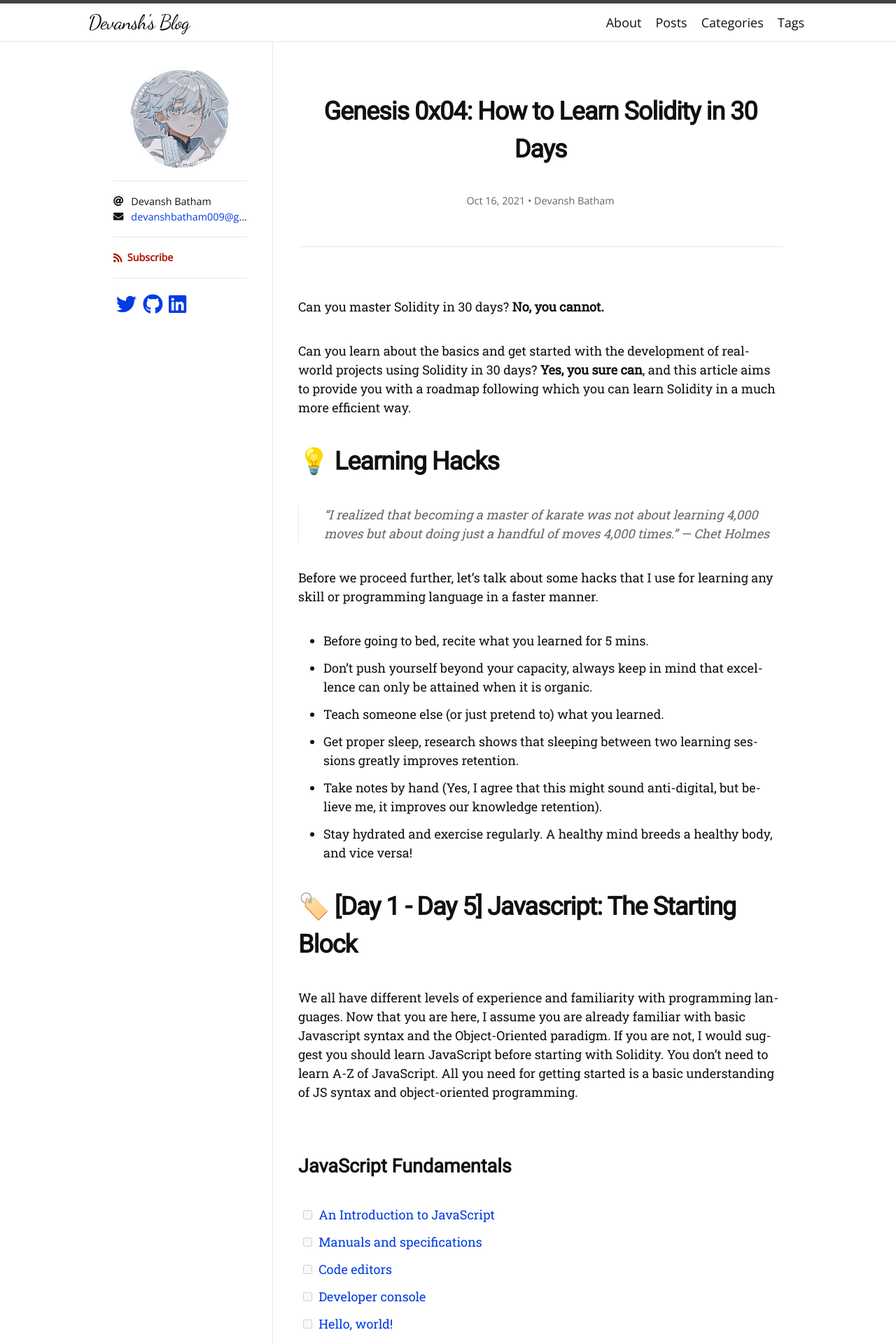
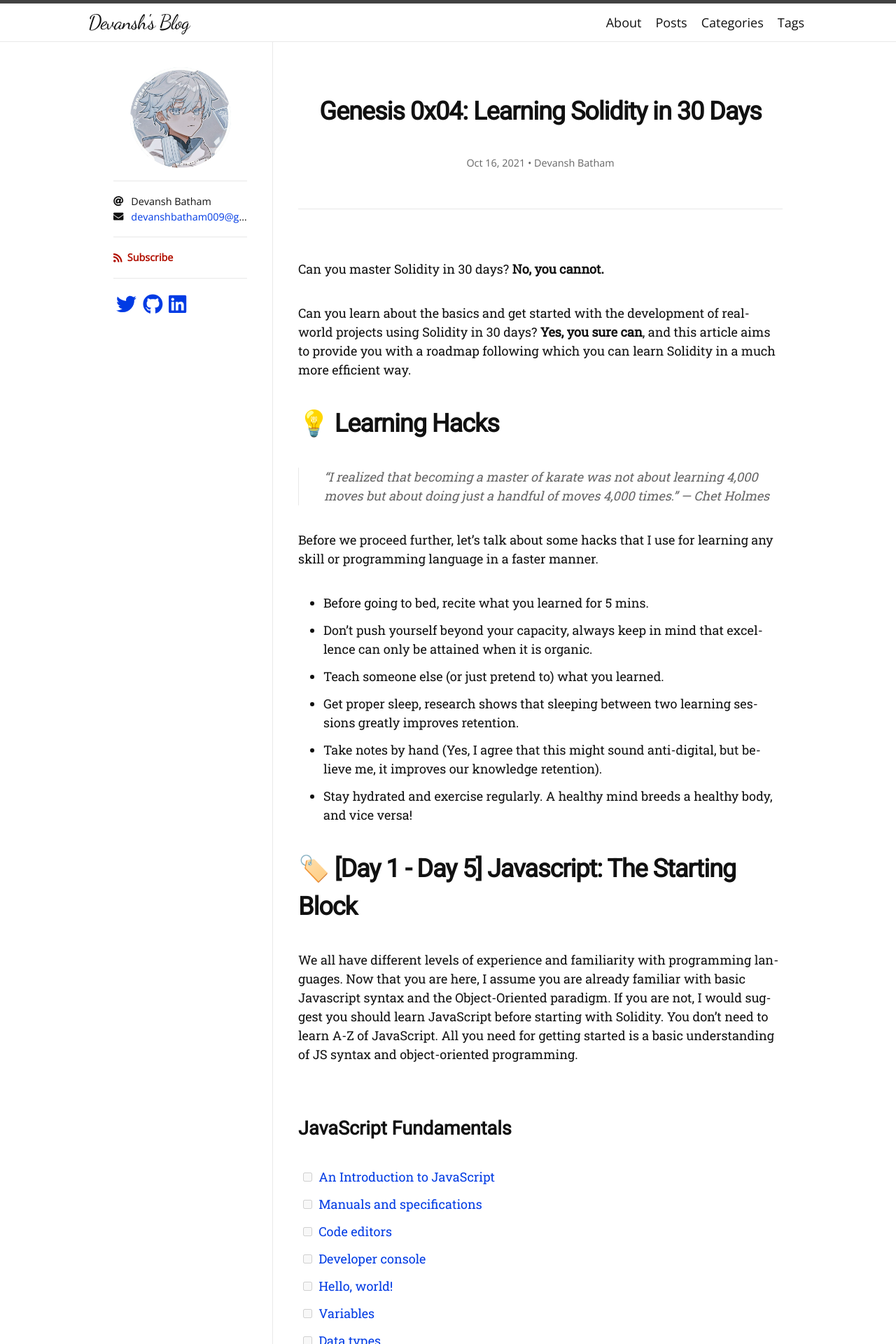
Before and after one commit to devanshbatham/devanshbatham.github.io, a Jekyll site: the page built from _posts/2021-10-16-genesis-0x04.md, in a window 1280 px wide. Shown: the top 1920 px of the page at 70% size. Built offline with Jekyll 4.4.1, drawn with Linux system fonts in a browser that asks for light colours; nearby versions of some CDN libraries; some web fonts are replaced.

Commit message:
Genesis 0x04

```diff
--- a/_posts/2021-10-16-genesis-0x04.md
+++ b/_posts/2021-10-16-genesis-0x04.md
@@ -1,7 +1,7 @@
 ---
 layout: post
 toc: false
-title: "Genesis 0x04: How to Learn Solidity in 30 Days"
+title: "Genesis 0x04: Learning Solidity in 30 Days"
 categories: ["Blockchain-Security"]
 tags: ["blockchain-security"]
 author:
```
